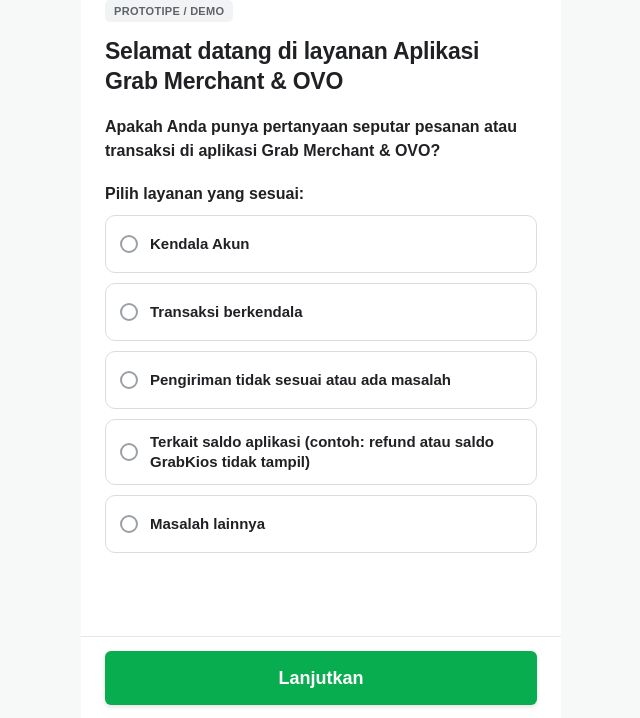
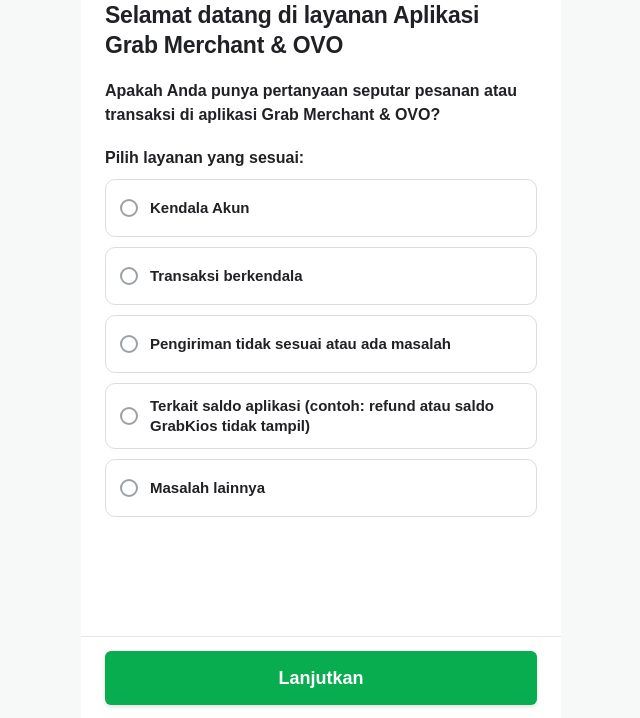
Before and after one commit to websitebaba/Pusat-bantuan-, a plain HTML site: page index.html in a window 1280 px wide. Shown: the part 82-800 px from the top of the page, without its empty margins (319-959 px from the left). Drawn offline with Linux system fonts and the light colour scheme; a script that the page names is missing.

Commit message:
Remove prototype and demo copy

```diff
--- a/index.html
+++ b/index.html
@@ -4,7 +4,7 @@
   <meta charset="UTF-8">
   <meta name="viewport" content="width=device-width, initial-scale=1, viewport-fit=cover">
   <meta name="theme-color" content="#ffffff">
-  <title>Bantuan Merchant — Prototipe</title>
+  <title>Bantuan Merchant</title>
   <script>
     window.va = window.va || function () { (window.vaq = window.vaq || []).push(arguments); };
   </script>
@@ -45,17 +45,6 @@
     .brand img { display: block; flex: 0 0 140px; width: 140px; height: 48px; object-fit: contain; }
     .brand-name { line-height: 1.25; }
     .screen { padding-top: 82px; }
-    .prototype-tag {
-      display: inline-block;
-      margin: 0 0 14px;
-      padding: 5px 9px;
-      border-radius: 5px;
-      background: #f1f3f4;
-      color: #5f6368;
-      font-size: 11px;
-      font-weight: 700;
-      letter-spacing: .3px;
-    }
     h1 {
       margin: 0 0 18px;
       font-size: 23px;
@@ -143,7 +132,6 @@
       <img src="grab-ovo-logo.png" alt="Logo Grab dan OVO">
       <span class="brand-name">Pusat bantuan</span>
     </header>
-    <div class="prototype-tag">PROTOTIPE / DEMO</div>
     <h1>Selamat datang di layanan Aplikasi Grab Merchant &amp; OVO</h1>
     <p class="question">Apakah Anda punya pertanyaan seputar pesanan atau transaksi di aplikasi Grab Merchant &amp; OVO?</p>
 
```
Also changed, not shown: live-chat.html (+2 -2 lines).
